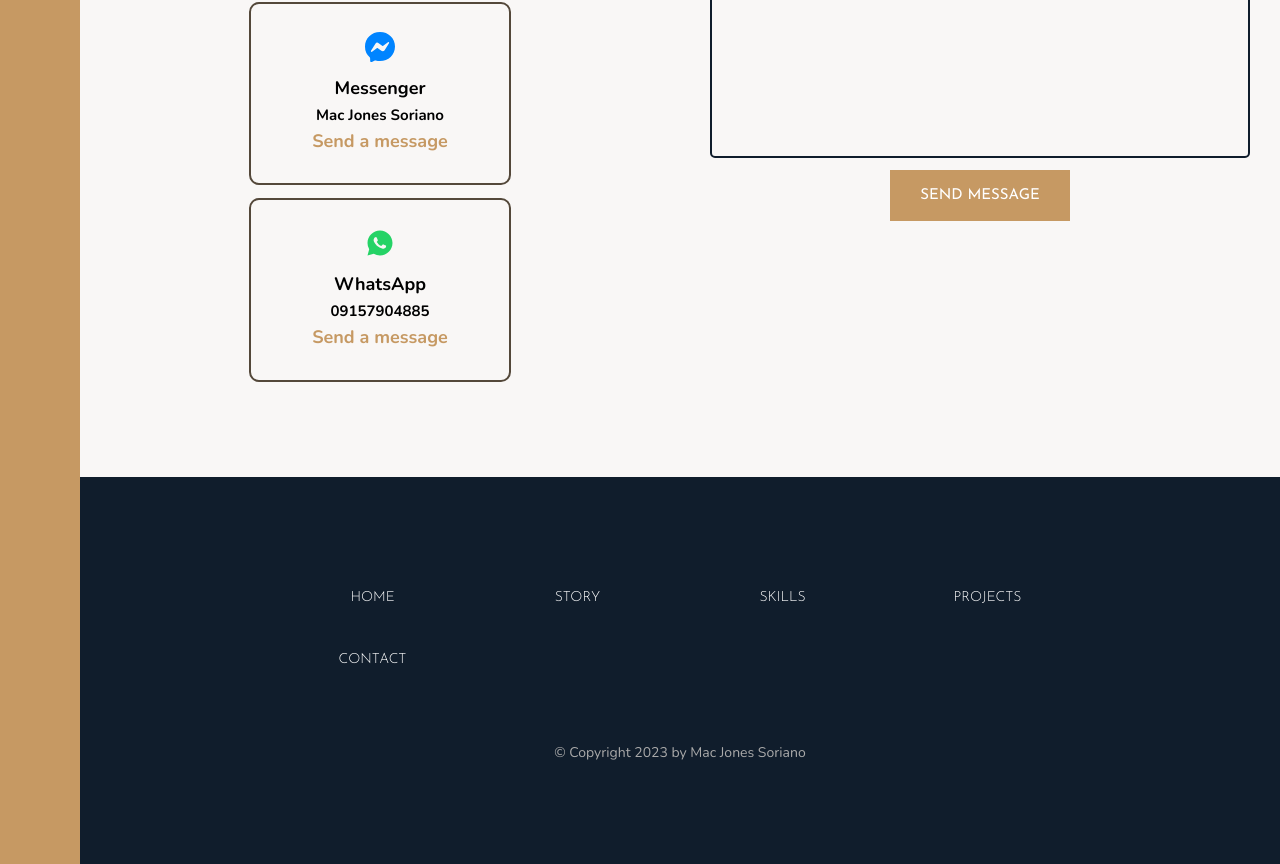
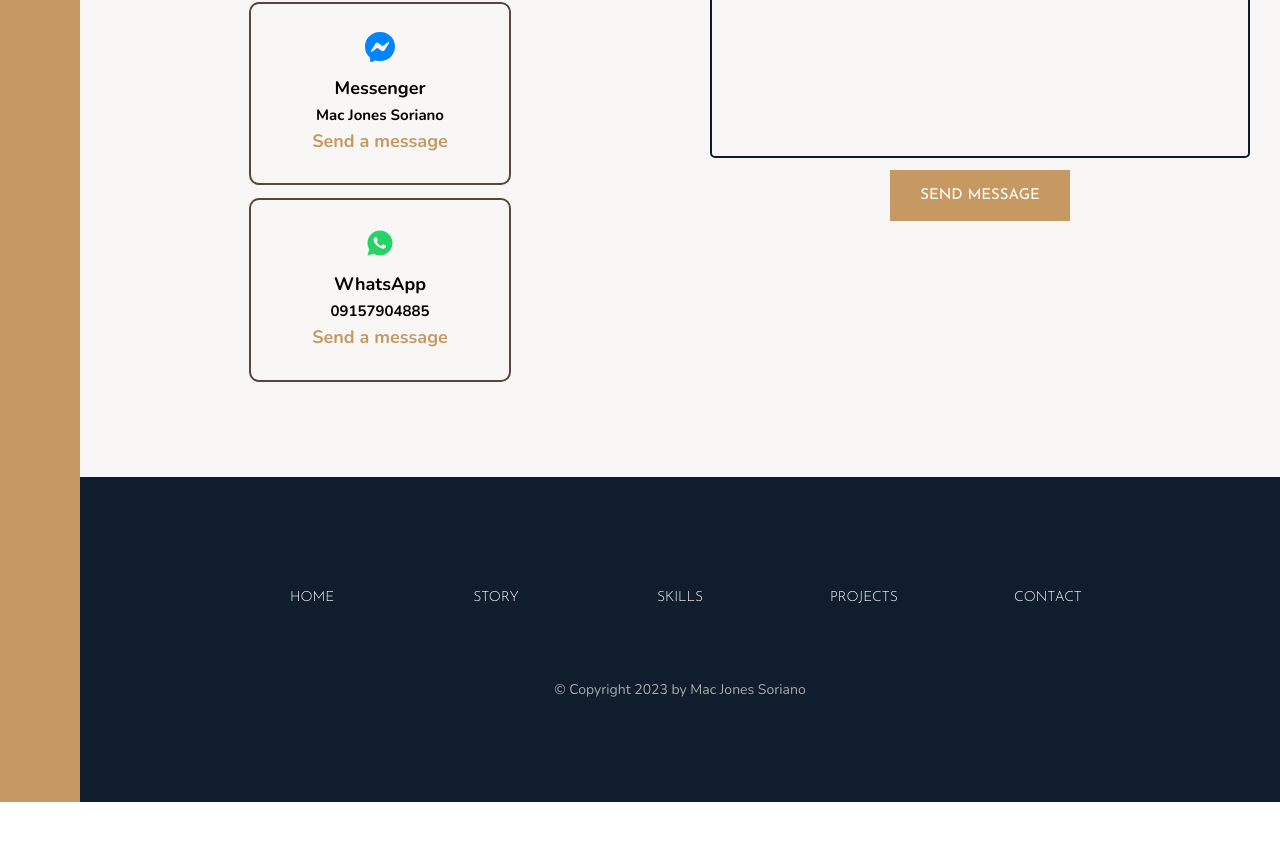
Before and after one commit to Mac-Jones/portfolio-website, a React (Create React App) app: page / in a window 1280 px wide. Shown: the part 3847-4711 px from the top of the page. After the commit the page ends 4649 px from the top, so only its background shows below. Built offline with nearby package versions, Linux system fonts and the light colour scheme.

Commit message:
fourth commit

```diff
--- a/src/components/footer/footer.styles.scss
+++ b/src/components/footer/footer.styles.scss
@@ -5,16 +5,19 @@
 	grid-column: full-start / full-end;
 
 	padding: 10rem;
+
+	@media only screen and (max-width: $bp-small) {
+		padding: 8rem 4rem;
+	}
 }
 
 .nav {
 	list-style: none;
-	margin: 0 10rem;
+	margin: 0 5rem;
 
 	display: grid;
 	grid-template-columns: repeat(auto-fit, minmax(15rem, 1fr));
 	gap: 2rem;
-	align-items: center;
 
 	&__link:link,
 	&__link:visited {
```
